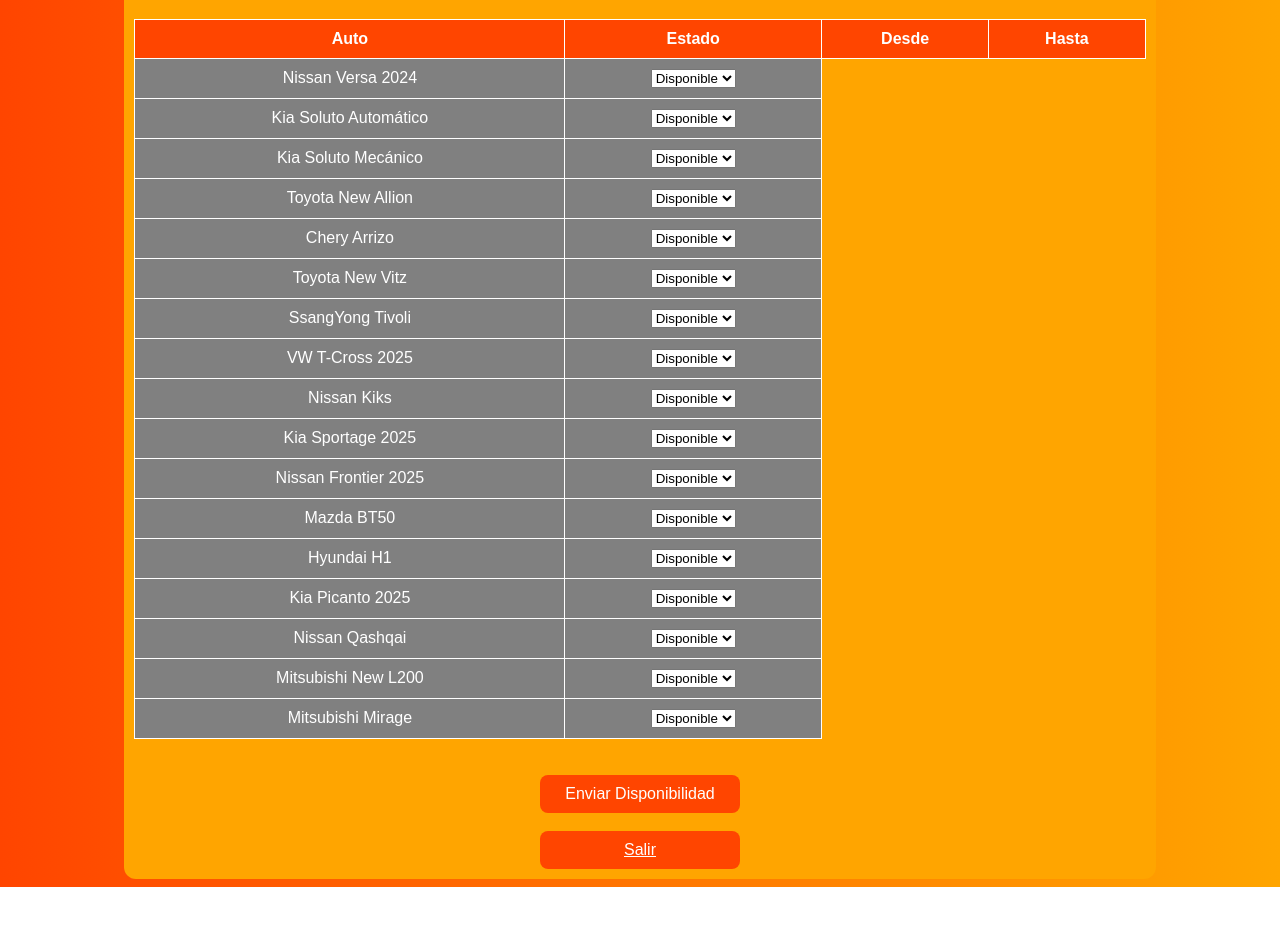
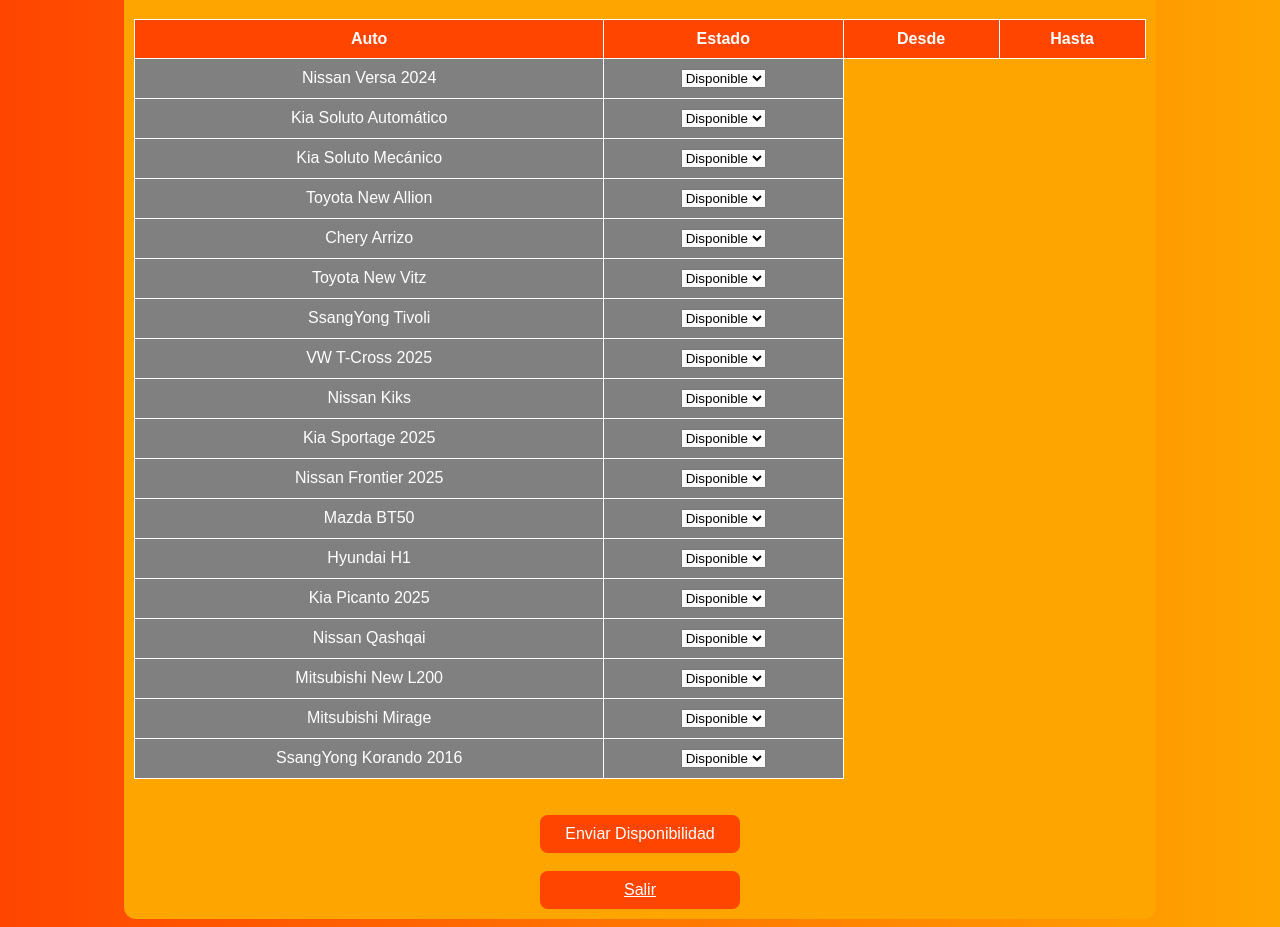
Before and after one commit to Elvitoca/rentacarwm, a plain HTML site: page Login/autos_edit.html in a window 1280 px wide. Shown: the part 149-1076 px from the top of the page. Before the commit the page ends 1036 px from the top, so only its background shows below. Drawn offline with Linux system fonts and the light colour scheme.

Commit message:
Add files via upload

```diff
--- a/Login/autos_edit.html
+++ b/Login/autos_edit.html
@@ -65,7 +65,7 @@
 
         .titulo_lindito {
             width: 100%;
-            background-color:;
+            background-color: ;
         }
 
         .cabecera_OK {
@@ -141,6 +141,7 @@
         .modal-content button:hover {
             background-color: #45a049;
         }
+
         a {
             color: white;
         }
@@ -505,9 +506,28 @@
                 fuel: "Nafta Super 97",
                 ac: "Sí",
                 radio: "Sí",
-                        warranty: 750000,
+                warranty: 1000000,
                 limited: [260000, 245000, 220000, 200000, 190000],
                 unlimited: [350000, 320000, 275000, 230000, 220000],
+                pickupDate: "2024-12-20", // Fechas ejemplo
+                returnDate: "2024-12-30",
+                pricingType: "limited",
+                availability: "no disponible" // Valor "no disponible" para ejemplo
+            },
+            {
+                name: "SsangYong Korando 2016",
+                image: "assets/img/cars_result_img/SsangYong_Korando.png",
+                description: "Estilo y tecnología.",
+                passengers: 5,
+                colors: ["Blanco"],
+                transmission: "Automático",
+                motor: "2.0 Turbo",
+                fuel: "Diesel S10 Podium",
+                ac: "Sí",
+                radio: "Sí",
+                warranty: 750000,
+                limited: [450000, 400000, 370000, 350000, 320000],
+                unlimited: [550000, 500000, 450000, 400000, 350000],
                 pickupDate: "2024-12-20", // Fechas ejemplo
                 returnDate: "2024-12-30",
                 pricingType: "limited",
```
Lines whose indentation alone changed are shown as unchanged.
